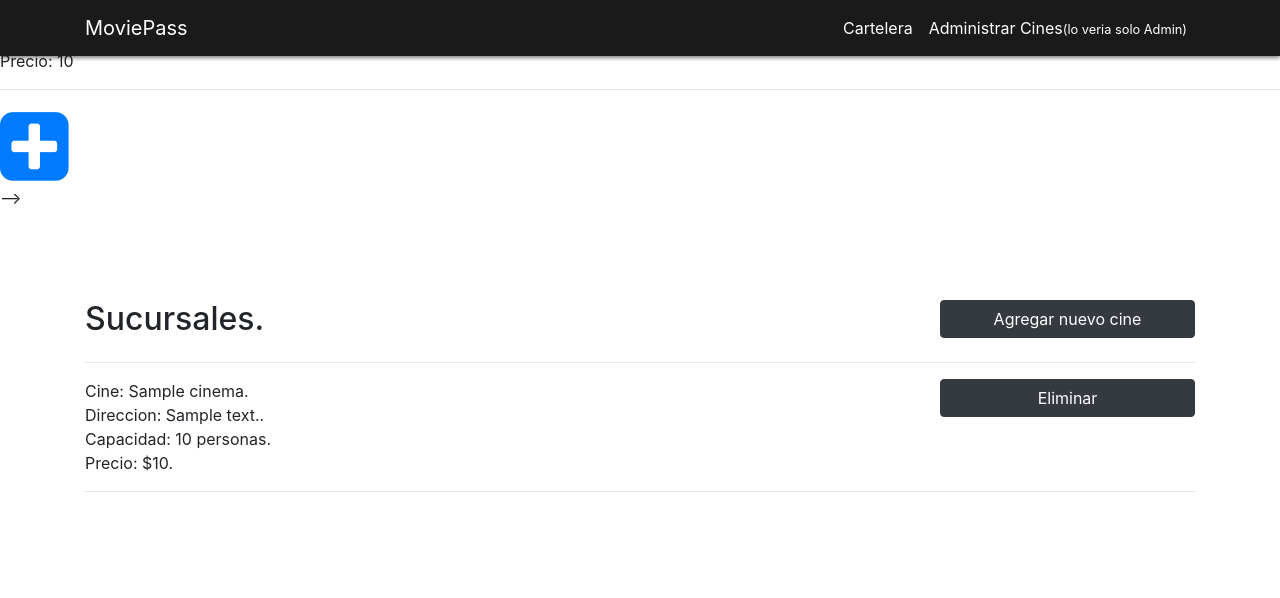
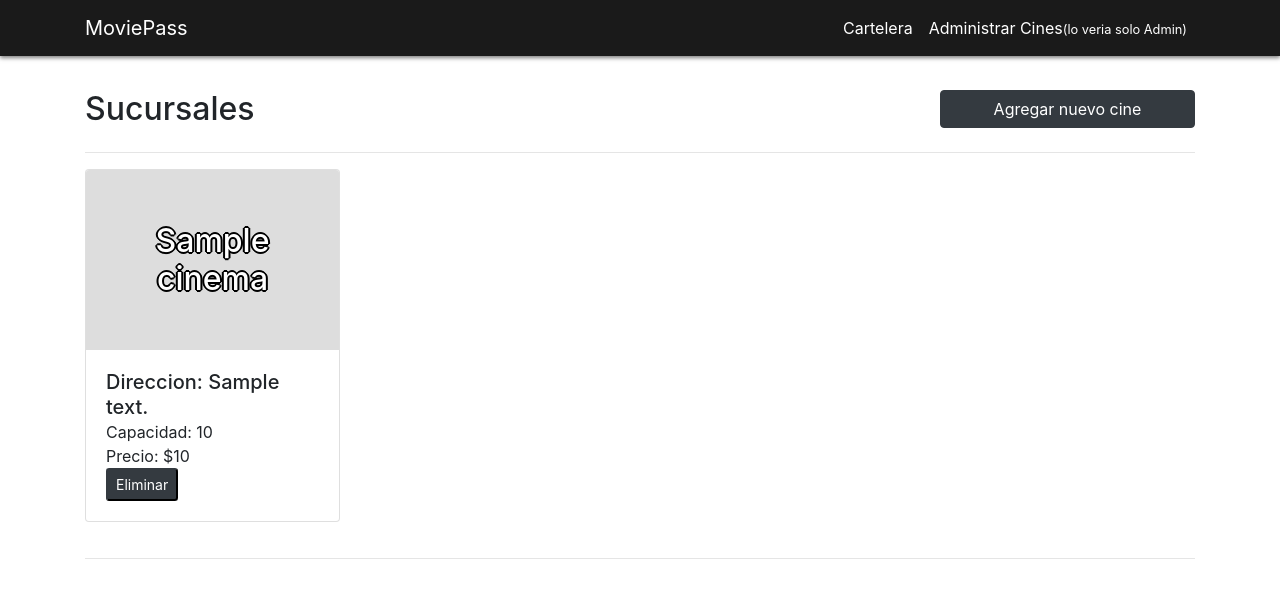
Before and after one commit to MatiDiyo/MoviePass, a PHP site: template Views/cinema-list.php in a window 1280 px wide. Shown: the top 598 px of the page. Run offline with PHP 8.4, Linux system fonts and the light colour scheme; the template is opened without the code that fills it: most values are stand-ins (such as "Sample title", 1, 10 or a date in 2020); some libraries are stand-ins or nearby versions.

Commit message:
mergeo de cambios visuales

```diff
--- a/Views/cinema-list.php
+++ b/Views/cinema-list.php
@@ -5,15 +5,26 @@
 
 ?>
 
-<!--
+
 <div id="listaCines">
     <div class="container">
-        <div class="listcinema-container"><h2>Administraci&oacute;n de Cines</h2>
+        <div class="listcinema-container">
+            <div class="row">
+                <div class="col-9">
+                    <h2>Sucursales</h2>
+                </div>
+                <div class="col-3">
+                    <form method="get" action="<?php echo FRONT_ROOT."Cinema/ShowAddView"?>">
+                        <button type="submit" class="btn btn-dark" >Agregar nuevo cine</button>
+                    </form>
+                </div>
+            </div>
+            <hr/>
             <div class="row">
                 <?php
                     foreach($cinemaList as $cine){
                 ?>
-                    <div class="col-3">
+                    <div class="col-3" style="margin-bottom:20px;">
                         <div class="card">
                             <div class="card-img-top cinema-card container">
                                     <div class="row" style="height:inherit">
@@ -26,74 +37,25 @@
                                 <!--<span class="h5 card-title"><?php echo $cine->getName() ?></span><br/>-->
                                 <span class="h5 card-title">Direccion: <?php echo $cine->getAddress() ?></span><br/>
                                 <span class="p card-text">Capacidad: <?php echo $cine->getCapacity() ?></span><br/>
-                                <span class="p card-text">Precio: <?php echo $cine->getPrice() ?></span>
+                                <span class="p card-text">Precio: $<?php echo $cine->getPrice() ?></span>
+                                <!--<div class="col-auto">-->
+                                    <form class="" action="<?php echo FRONT_ROOT."Cinema/Remove"?>">
+                                        <button type="submit" name="id" class="btn-dark btn-sm" value="<?php echo $cine->getId() ?>">Eliminar</button>
+                                        <!--probablemente haya que poner un boton mas para administrar el cine-->
+                                    </form>
+                                <!--</div>-->
                             </div>
                         </div>
                     </div>
-                <?php
+            <?php
                     }
                 ?>
             </div>
             <hr/>
-            <div>
-                <a href="<?php echo FRONT_ROOT."Cinema/ShowAddView"?>"><i class="fa fa-plus-square" style="font-size:80px"></i></a>
-            </div>
         </div>
 
     </div>
 </div>
--->
-<div id="listaCines">
-    <div class="container">
-        <div class="listcinema-container">
-            <div class="row">
-                <div class="col-9">
-                    <h2>Sucursales.</h2>
-                </div>
-                <div class="col-3">
-                    <form method="get" action="<?php echo FRONT_ROOT."Cinema/ShowAddView"?>">
-                        <button type="submit" class="btn btn-dark" >Agregar nuevo cine</button>
-                    </form>
-                </div>
-            </div>
-            <hr>
-
-            <form action="<?php echo FRONT_ROOT."Cinema/Remove"?>">
-
-                    <?php
-                        foreach($cinemaList as $cine){
-                    ?>
-
-                        <div class="row">
-                            <div class="col-9">
-                                <span>Cine: <?php echo $cine->getName() ?>.</span>
-                                <br/>
-                                <span>Direccion: <?php echo $cine->getAddress() ?>.</span>
-                                <br/>
-                                <span>Capacidad: <?php echo $cine->getCapacity() ?> personas.</span>
-                                <br/>
-                                <span>Precio: $<?php echo $cine->getPrice() ?>.</span>
-                            </div>
-                            <div class="col-3">
-                                <button type="submit" name="id" class="btn btn-dark" value="<?php echo $cine->getId() ?>">Eliminar</button>
-                                <!--probablemente haya que poner un boton mas para administrar el cine-->
-                            </div>
-                        </div>
-                        <hr>
-                    <?php
-                        }
-                    ?>
-
-            </form>
-
-        </div>
-    </div>
-</div>
-
-
-
-
-
 
 <?php
 
```
